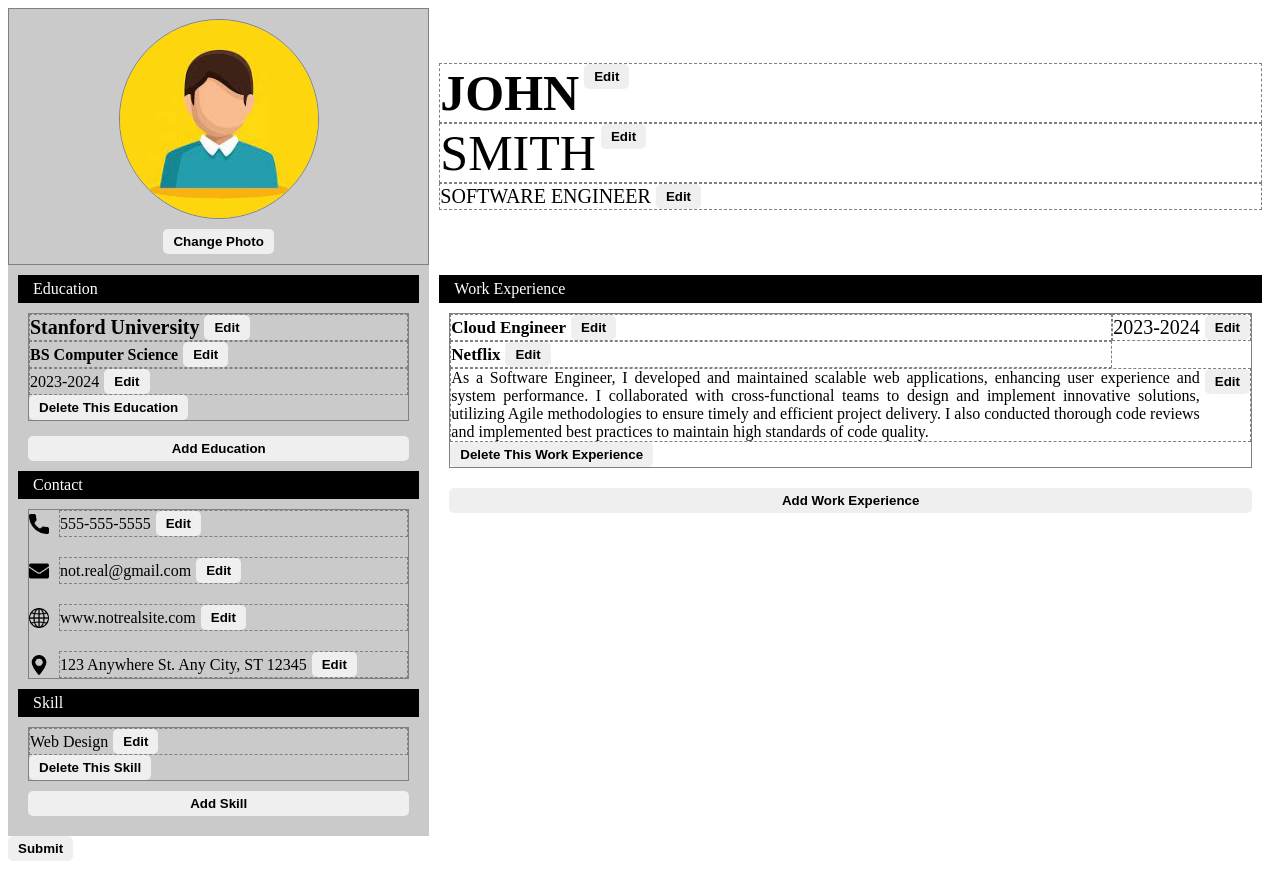
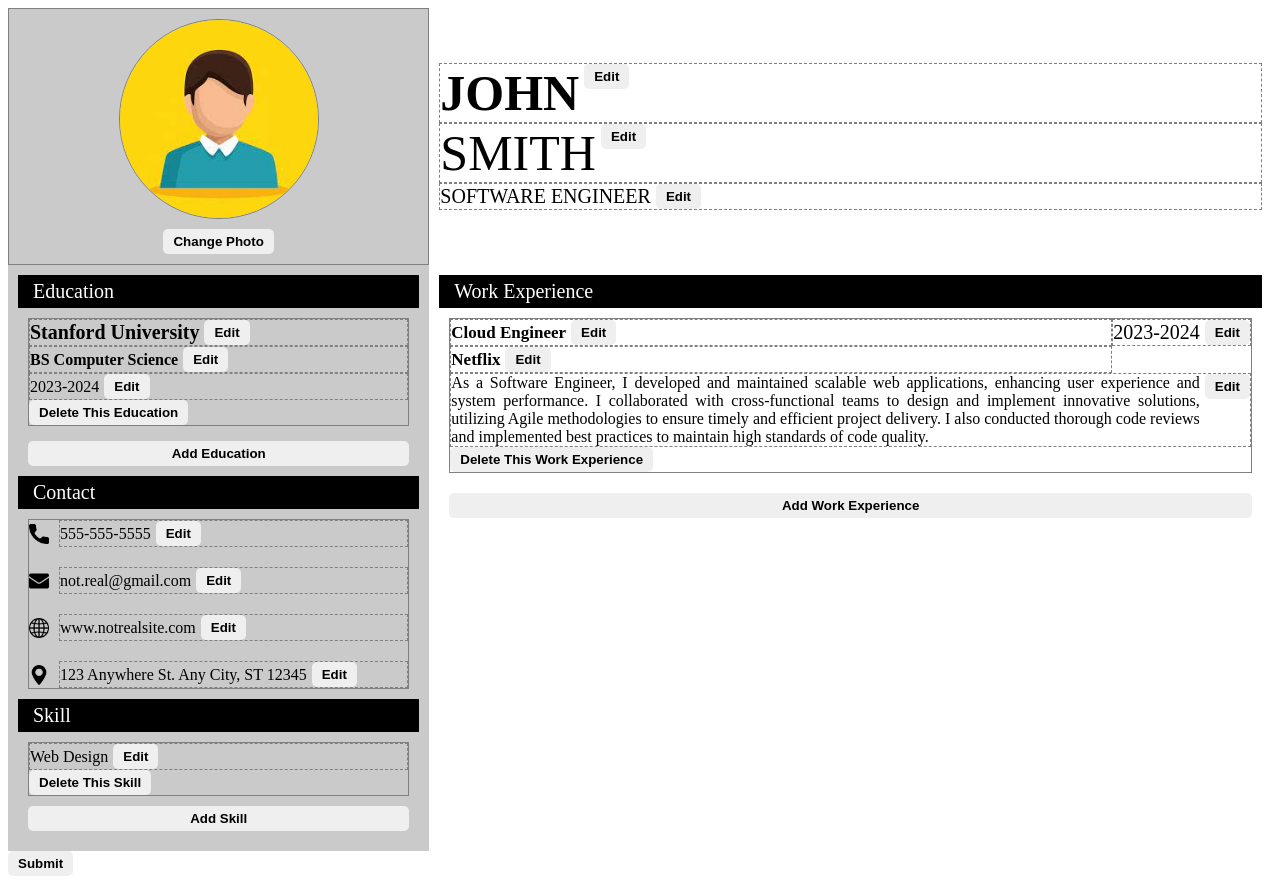
Before and after one commit to Jaizzer/swift-cv, a React (Vite) app: page / in a window 1280 px wide. Built offline with nearby package versions, Linux system fonts and the light colour scheme.

Commit message:
feat: Increase heading font size

```diff
--- a/src/index.css
+++ b/src/index.css
@@ -260,3 +260,8 @@ button {
 .content.skills {
     gap: 10px;
 }
+
+.heading {
+    font-size: 20px;
+    font-weight: 500;
+}
```
